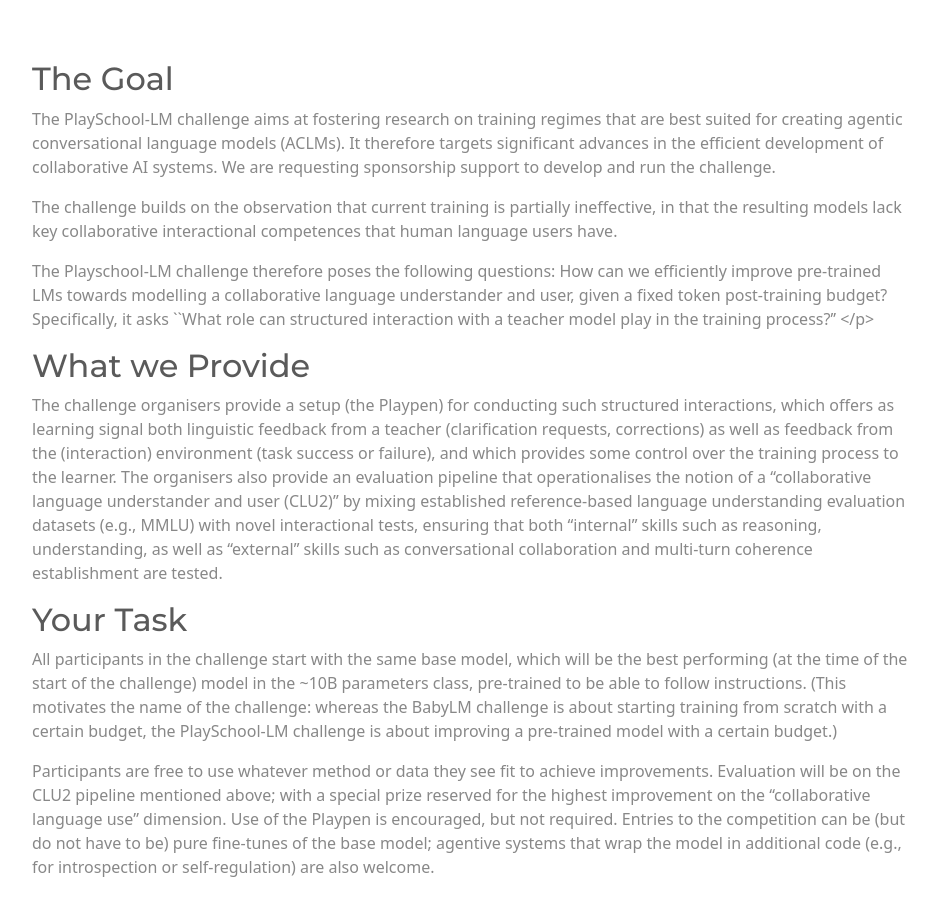
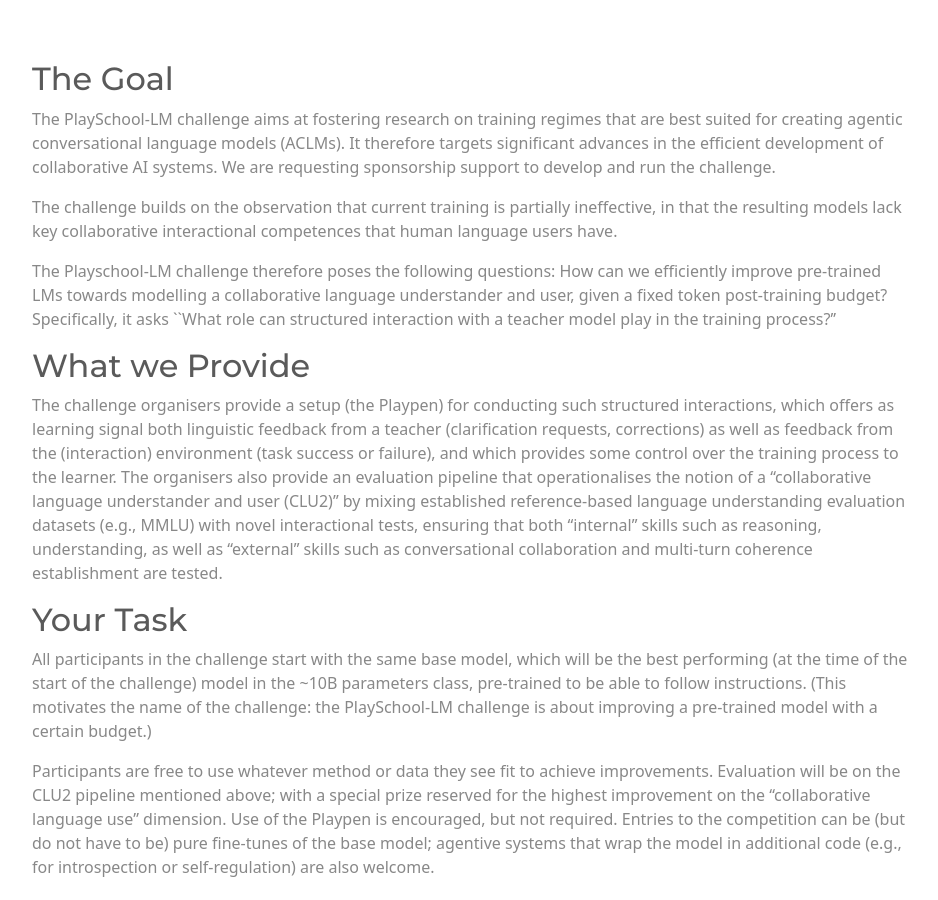
Before and after one commit to lm-playschool/lm-playschool.github.io, a Jekyll site: the page built from index.md, in a window 1280 px wide and 900 px high, scrolled down 267 px. Shown: the whole window, without its empty margins (170-1108 px from the left). Built offline with Jekyll 4.4.1, drawn with Linux system fonts in a browser that asks for light colours.

Commit message:
Update index.md

```diff
--- a/index.md
+++ b/index.md
@@ -7,12 +7,12 @@
 
 The challenge builds on the observation that current training is partially ineffective, in that the resulting models lack key collaborative interactional competences that human language users have.
 
-The  Playschool-LM challenge therefore poses the following questions: How can we efficiently improve pre-trained LMs towards modelling a collaborative language understander and user, given a fixed token post-training  budget?  Specifically, it asks ``What role can structured interaction with a teacher model play in the training process?’’ </p>
+The  Playschool-LM challenge therefore poses the following questions: How can we efficiently improve pre-trained LMs towards modelling a collaborative language understander and user, given a fixed token post-training  budget?  Specifically, it asks ``What role can structured interaction with a teacher model play in the training process?’’
 
 ## What we Provide
   The challenge organisers provide a setup (the Playpen) for conducting such structured interactions, which offers as learning signal both linguistic feedback from a teacher (clarification requests, corrections) as well as feedback from the (interaction) environment (task success or failure), and which provides some control over the training process to the learner. The organisers also provide an evaluation pipeline that operationalises the notion of a "collaborative language understander and user (CLU2)"  by mixing established reference-based language understanding evaluation datasets (e.g., MMLU) with novel interactional tests, ensuring that both "internal" skills such as reasoning, understanding, as well as "external" skills such as conversational collaboration and multi-turn coherence establishment are tested.
 ## Your Task
-All participants in the challenge start with the same base model, which will be the best performing (at the time of the start of the challenge) model in the ~10B parameters class, pre-trained to be able to follow instructions. (This motivates the name of the challenge: whereas the BabyLM challenge is about starting training from scratch with a certain budget, the PlaySchool-LM challenge is about improving a pre-trained model with a certain budget.)
+All participants in the challenge start with the same base model, which will be the best performing (at the time of the start of the challenge) model in the ~10B parameters class, pre-trained to be able to follow instructions. (This motivates the name of the challenge: the PlaySchool-LM challenge is about improving a pre-trained model with a certain budget.)
 
 Participants are free to use whatever method or data they see fit to achieve improvements. Evaluation will be on the CLU2 pipeline mentioned above; with a special prize reserved for the highest improvement on the "collaborative language use" dimension. Use of the Playpen is encouraged, but not required. Entries to the competition can be (but do not have to be) pure fine-tunes of the base model; agentive systems that wrap the model in additional code (e.g., for introspection or self-regulation) are also welcome.
 
```
